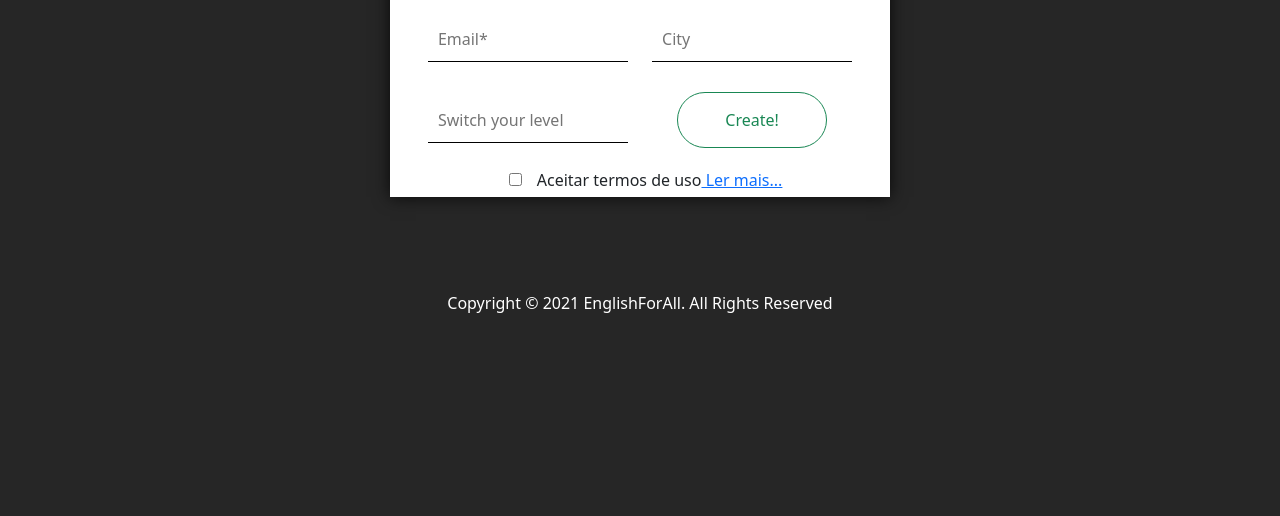
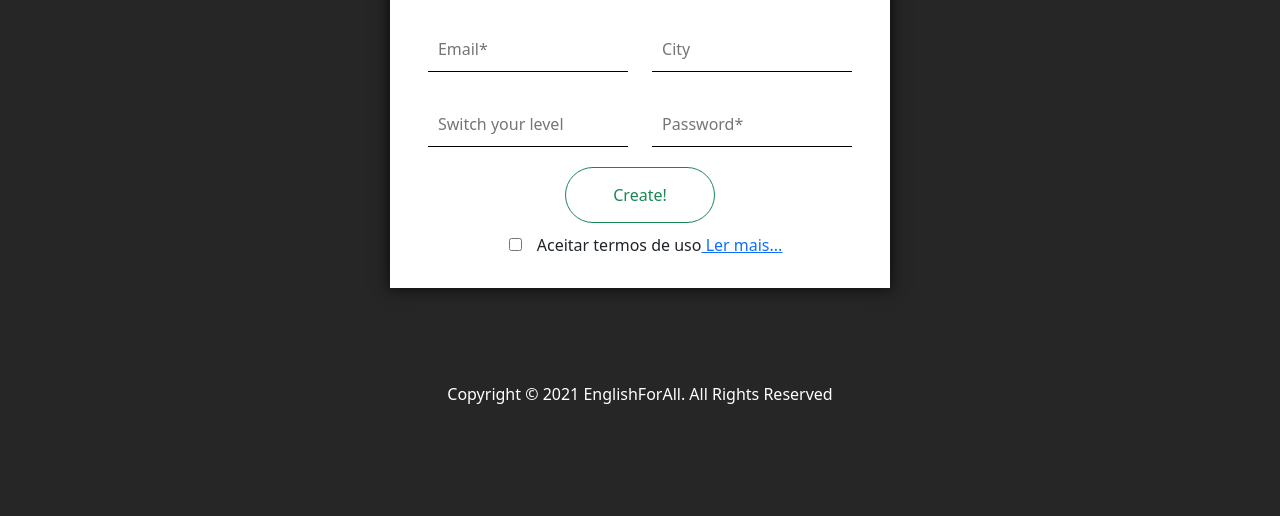
Before and after one commit to FelipeDourado0/site-curso-ingles, a plain HTML site: page signUp.html in a window 1280 px wide. Shown: the part 284-800 px from the top of the page. Drawn offline with nearby package versions, Linux system fonts and the light colour scheme.

Commit message:
Correção de Criação de conta: adicionado campo de senha. Mudança no estilo

```diff
--- a/Styles/style-signup.css
+++ b/Styles/style-signup.css
@@ -8,8 +8,9 @@
   height: 100%;
   background-color: white;
   margin: 5% auto;
-  padding: 0;
+  padding: 10px;
   box-shadow: 0 0 1em 0 rgba(0, 0, 0, 0.8);
+  box-sizing: border-box;
 }
 
 .container-cadastro h1 {
@@ -45,8 +46,8 @@
   outline: none;
 }
 
-.form-checkbox label {
-  width: 100%;
+.container-form input:focus {
+  border-bottom: solid 2px #198754;
 }
 
 .container-btn {
@@ -63,6 +64,13 @@
   padding: 15px;
   color: #198754;
   border-radius: 500px;
+  margin-bottom: 10px;
+}
+
+.container-btn button:hover {
+  transition: 0.2s;
+  background-color: #198754;
+  color: white;
 }
 
 @media (max-width: 500px) {
--- a/signUp.html
+++ b/signUp.html
@@ -126,7 +126,8 @@
 
                             <input type="email" id="email_cadastro" name="email_cadastro" placeholder="Email*"
                                 required="required">
-                            <input type="text" id="city_cadastro" name="city_cadastro" placeholder="City">
+                            <input type="text" id="city_cadastro" name="city_cadastro" placeholder="City"
+                                required="required">
                         </div>
                     </li>
 
@@ -140,16 +141,18 @@
                                 <option value="Middle"></option>
                                 <option value="Beginner"></option>
                             </datalist>
-                            <div class="container-btn">
-                                <button type="submit" class="button-cadastrar">Create!</button>
-                            </div>
+                            <input type="password" id="password_cadastro" name="password_cadastro"
+                                placeholder="Password*" required="required">
 
                         </div>
                     </li>
                     <li>
-                        <div class class="form-checkbox">
-                            <input style="width: 15px; padding:5px;" type="checkbox" id="aceitar_termos"
-                                name="aceitar_termos">
+                        <div class="container-btn">
+                            <button type="submit" class="button-cadastrar">Create!</button>
+                        </div>
+                        <div>
+                            <input style=" width: 15px; padding:5px;" type="checkbox" id="aceitar_termos"
+                                name="aceitar_termos" required="required">
                             <label for="aceitar_termos">Aceitar termos de uso<a href="#"> Ler mais...</a></label>
                         </div>
                     </li>
```
